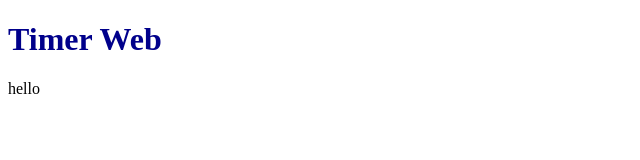
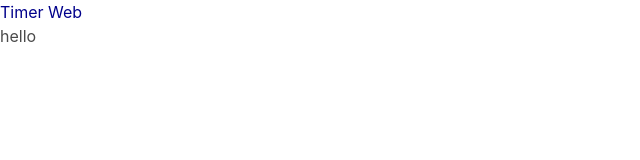
Before and after one commit to Uro3/timer_web, a website built with webpack: page src/index.pug in a window 1280 px wide. Shown: the whole page, without its empty margins (0-640 px from the left). Built offline with nearby package versions, Linux system fonts and the light colour scheme.

Commit message:
add bulma

```diff
--- a/package.json
+++ b/package.json
@@ -10,6 +10,7 @@
     "start": "webpack-dev-server --hot"
   },
   "devDependencies": {
+    "bulma": "^0.7.4",
     "css-loader": "^2.1.0",
     "html-webpack-plugin": "^3.2.0",
     "node-sass": "^4.11.0",
--- a/src/style.scss
+++ b/src/style.scss
@@ -1,3 +1,5 @@
+@import "~bulma/bulma";
+
 h1 {
   color: darkblue;
 }
```
Also changed, not shown: 1 other file.
